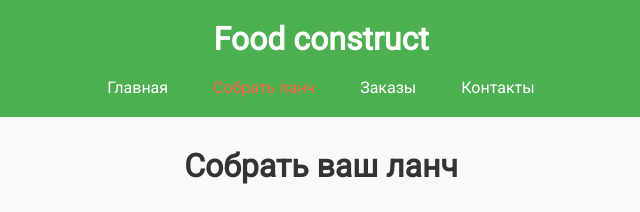
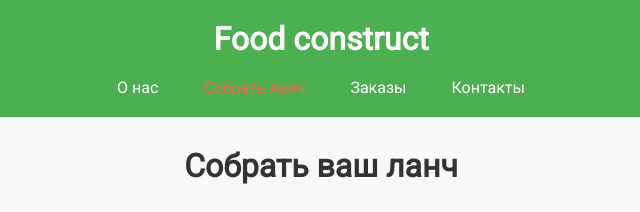
Before and after one commit to ctrannik787/weblabs, a plain HTML site: page lunch.html in a window 1280 px wide. Shown: the top 212 px of the page, 319-959 px from the left. Drawn offline with Linux system fonts and the light colour scheme.

Commit message:
Update lunch.html

```diff
--- a/lunch.html
+++ b/lunch.html
@@ -11,7 +11,7 @@
 <header>
     <h1>Food construct</h1>
     <nav>
-        <a href="index1.html">Главная</a>
+        <a href="index1.html">О нас</a>
         <a href="lunch.html" id="active">Собрать ланч</a>
         <a href="index1.html">Заказы</a>
         <a href="index1.html">Контакты</a>
```
